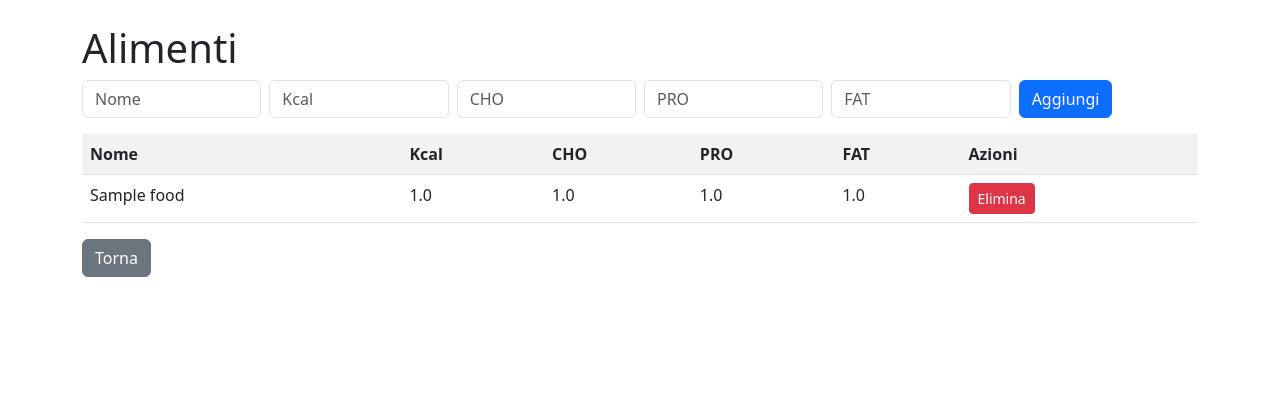
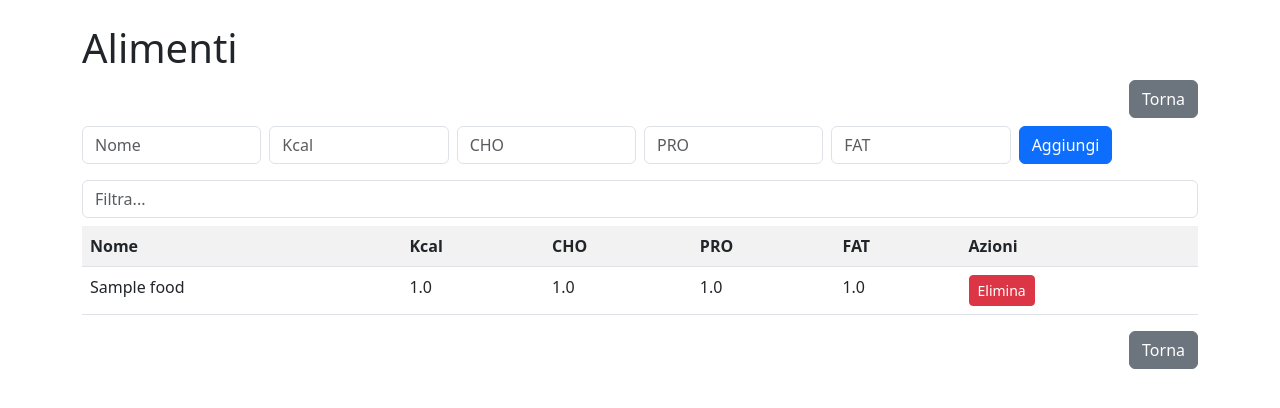
Before and after one commit to pierporz/Nutrigest, a Flask app: page /foods in a window 1280 px wide. Shown: the top 408 px of the page. Run offline with Flask 3, Linux system fonts and the light colour scheme; tables that the repository leaves empty hold one stand-in row (values such as "Sample post").

Commit message:
Add filtering and back navigation to foods page

```diff
--- a/app.py
+++ b/app.py
@@ -113,29 +113,36 @@ def del_question(qid):
 
 @app.route('/foods')
 def foods():
+    back = request.args.get('back', '/')
     con = get_db()
     fs = con.execute('SELECT * FROM foods ORDER BY name').fetchall()
     con.close()
-    return render_template('foods.html', foods=fs)
+    return render_template('foods.html', foods=fs, back=back)
 
 
 @app.route('/foods/add', methods=['POST'])
 def add_food():
+    back = request.form.get('back')
     con = get_db()
     con.execute('INSERT INTO foods (name, kcal, carbs, protein, fat) VALUES (?,?,?,?,?)',
                 (request.form['name'], request.form.get('kcal'), request.form.get('carbs'),
                  request.form.get('protein'), request.form.get('fat')))
     con.commit()
     con.close()
+    if back:
+        return redirect(url_for('foods', back=back))
     return redirect(url_for('foods'))
 
 
 @app.route('/foods/delete/<int:fid>', methods=['POST'])
 def del_food(fid):
+    back = request.form.get('back')
     con = get_db()
     con.execute('DELETE FROM foods WHERE id=?', (fid,))
     con.commit()
     con.close()
+    if back:
+        return redirect(url_for('foods', back=back))
     return redirect(url_for('foods'))
 
 
@@ -314,8 +321,10 @@ def meal_plan(pid):
             d[key] += r[key]
             m[key] += r[key]
     con.close()
+    foods_url = url_for('foods', back=url_for('meal_plan', pid=pid))
     return render_template('meal_plan.html', patient=patient, days=DAYS, meals=MEALS,
-                           foods=foods, plan=plan, goals=goals_grams, summary=summary)
+                           foods=foods, plan=plan, goals=goals_grams, summary=summary,
+                           foods_url=foods_url)
 
 
 @app.route('/patient/<int:pid>/meal_plan/delete/<int:mid>', methods=['POST'])
--- a/templates/foods.html
+++ b/templates/foods.html
@@ -1,7 +1,11 @@
 {% extends 'base.html' %}
 {% block content %}
 <h1>Alimenti</h1>
+<div class="mb-2 text-end">
+  <a class="btn btn-secondary" href="{{ back }}">Torna</a>
+</div>
 <form method="post" class="mb-3" action="/foods/add">
+  <input type="hidden" name="back" value="{{ back }}">
   <div class="row g-2">
     <div class="col"><input name="name" class="form-control" placeholder="Nome" required></div>
     <div class="col"><input name="kcal" class="form-control" placeholder="Kcal" type="number" step="0.1"></div>
@@ -11,18 +15,32 @@
     <div class="col"><button class="btn btn-primary">Aggiungi</button></div>
   </div>
 </form>
-<table class="table table-striped">
+<input id="food-filter" class="form-control mb-2" placeholder="Filtra...">
+<table class="table table-striped" id="foods-table">
 <tr><th>Nome</th><th>Kcal</th><th>CHO</th><th>PRO</th><th>FAT</th><th>Azioni</th></tr>
 {% for f in foods %}
 <tr>
 <td>{{f['name']}}</td><td>{{f['kcal']}}</td><td>{{f['carbs']}}</td><td>{{f['protein']}}</td><td>{{f['fat']}}</td>
 <td>
 <form method="post" action="/foods/delete/{{f['id']}}" style="display:inline">
+  <input type="hidden" name="back" value="{{ back }}">
   <button class="btn btn-danger btn-sm">Elimina</button>
 </form>
 </td>
 </tr>
 {% endfor %}
 </table>
-<a class="btn btn-secondary" href="/">Torna</a>
+<div class="text-end">
+  <a class="btn btn-secondary" href="{{ back }}">Torna</a>
+</div>
+<script>
+function applyFilter() {
+  const val = document.getElementById('food-filter').value.toLowerCase();
+  document.querySelectorAll('#foods-table tbody tr').forEach(row => {
+    const name = row.querySelector('td').textContent.toLowerCase();
+    row.style.display = name.includes(val) ? '' : 'none';
+  });
+}
+document.getElementById('food-filter').addEventListener('input', applyFilter);
+</script>
 {% endblock %}
--- a/templates/meal_plan.html
+++ b/templates/meal_plan.html
@@ -4,6 +4,7 @@
 <form method="post">
 <div class="mb-2 text-end">
   <button class="btn btn-primary" type="submit">Salva</button>
+  <a class="btn btn-secondary" href="{{ foods_url }}">Alimenti</a>
   <a class="btn btn-secondary" href="/patient/{{ patient['id'] }}">Torna</a>
 </div>
 <datalist id="foodsList">
```
Lines whose indentation alone changed are shown as unchanged.
